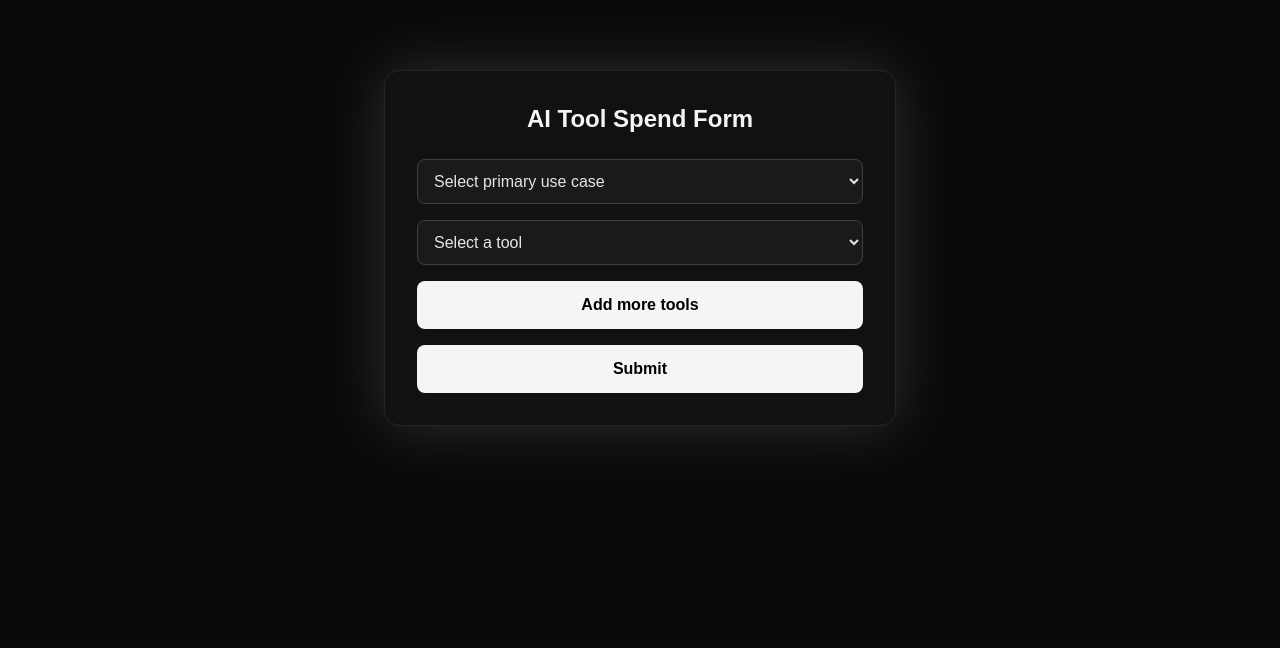
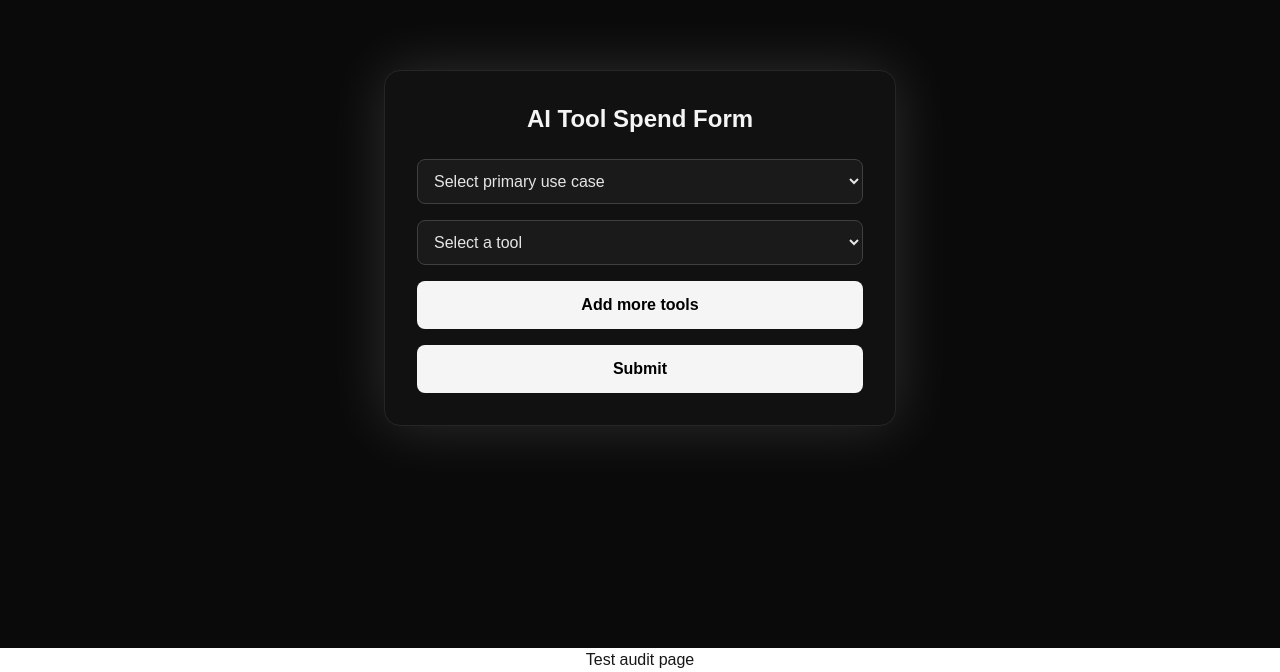
Before and after one commit to menukahansda/auditly, a Next.js app: page / in a window 1280 px wide. Shown: the part 152-824 px from the top of the page. Before the commit the page ends 800 px from the top, so only its background shows below. Built offline with nearby package versions, Linux system fonts and the light colour scheme.

Commit message:
fix: change the position of loading and spendform

```diff
--- a/app/page.tsx
+++ b/app/page.tsx
@@ -2,11 +2,11 @@
 
 import SpendForm from "@/components/forms/SpendForm";
 import useAudit from "@/hooks/useAudit";
-import { useRouter} from "next/navigation";
+import { useRouter } from "next/navigation";
 import { useEffect } from "react";
 
 export default function Home() {
-  const {submitAudit, loading, error, result} = useAudit();
+  const { submitAudit, loading, error, result } = useAudit();
   const router = useRouter();
 
   useEffect(() => {
@@ -17,11 +17,13 @@ export default function Home() {
 
   return (
     <>
-      {!result && !loading && <SpendForm handleSubmit={submitAudit} loading={loading}/>}
       {loading && <p>Loading...</p>}
       {error && <p>Error: {error}</p>}
+      {!loading && !error && !result && (
+        <SpendForm handleSubmit={submitAudit} loading={loading} />
+      )}
+      <button onClick={() => router.push("/audit")}>Test audit page</button>
     </>
-
   );
 }
 
```
